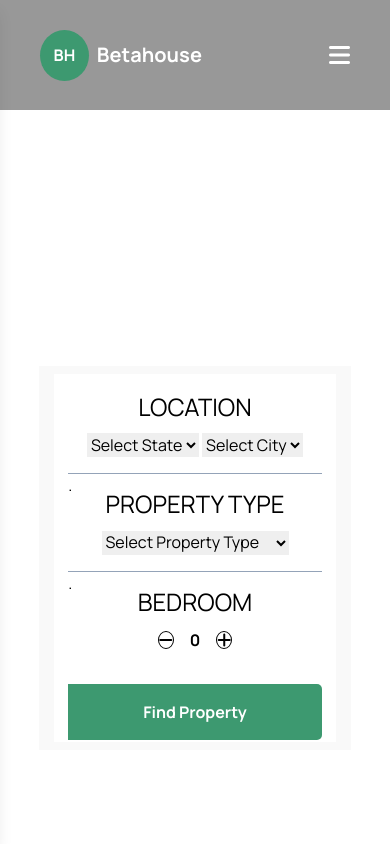
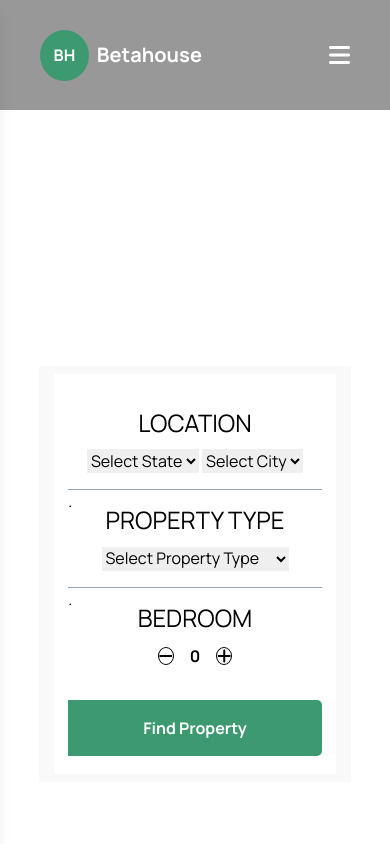
Before and after one commit to RAHMAN012/BetaHouse-project, a plain HTML site: page index.html in a window 390 px wide. Shown: the top 844 px of the page. Drawn offline with nearby package versions, Linux system fonts and the light colour scheme.

Commit message:
height change

```diff
--- a/index.html
+++ b/index.html
@@ -77,8 +77,8 @@
         </h1>
 
 
-      <div class="hero-bar w-[80%] py-[2rem] lg:py-[0] h-[24rem] lg:h-[7rem] lg:w-[80%] flex justify-center items-center">
-        <div class="bg-white py-[3rem] lg:py-0 lg:pl-[2rem]  h-[23rem]  w-[100%] lg:h-[5.5rem] flex flex-col justify-center  lg:flex-row  lg:justify-between items-center lg:w-[100%] main-bar relative">
+      <div class="hero-bar w-[80%] py-[2rem] lg:py-[0] h-[26rem] lg:h-[7rem] lg:w-[80%] flex justify-center items-center">
+        <div class="bg-white py-[3rem] lg:py-0 lg:pl-[2rem]  h-[25rem]  w-[100%] lg:h-[5.5rem] flex flex-col justify-center  lg:flex-row  lg:justify-between items-center lg:w-[100%] main-bar relative">
           <div class="titles">
             <h2 class="mb-[.5rem] text-center text-[1.5rem] lg:text-[1rem]">LOCATION</h2>
             <!-- <p class="text-[.85rem] text-center">e.g. Gbagada</p> -->
@@ -136,7 +136,7 @@
       </div>
      </div>
        <!-- Container section -->
-       <div class="container content-center justify-center pl-[.75rem]  lg:ml-0  items-center grid grid-cols-1  lg:grid-cols-3 gap-[2rem]" id="container">
+       <div class="container content-center place-items-center place-content-center justify-items-center justify-center pl-[.75rem]  lg:ml-0  items-center grid grid-cols-1  lg:grid-cols-3 gap-[2rem]" id="container">
 
           </div>
           <!-- <div class="pagination" id="pagination"></div> -->
```
